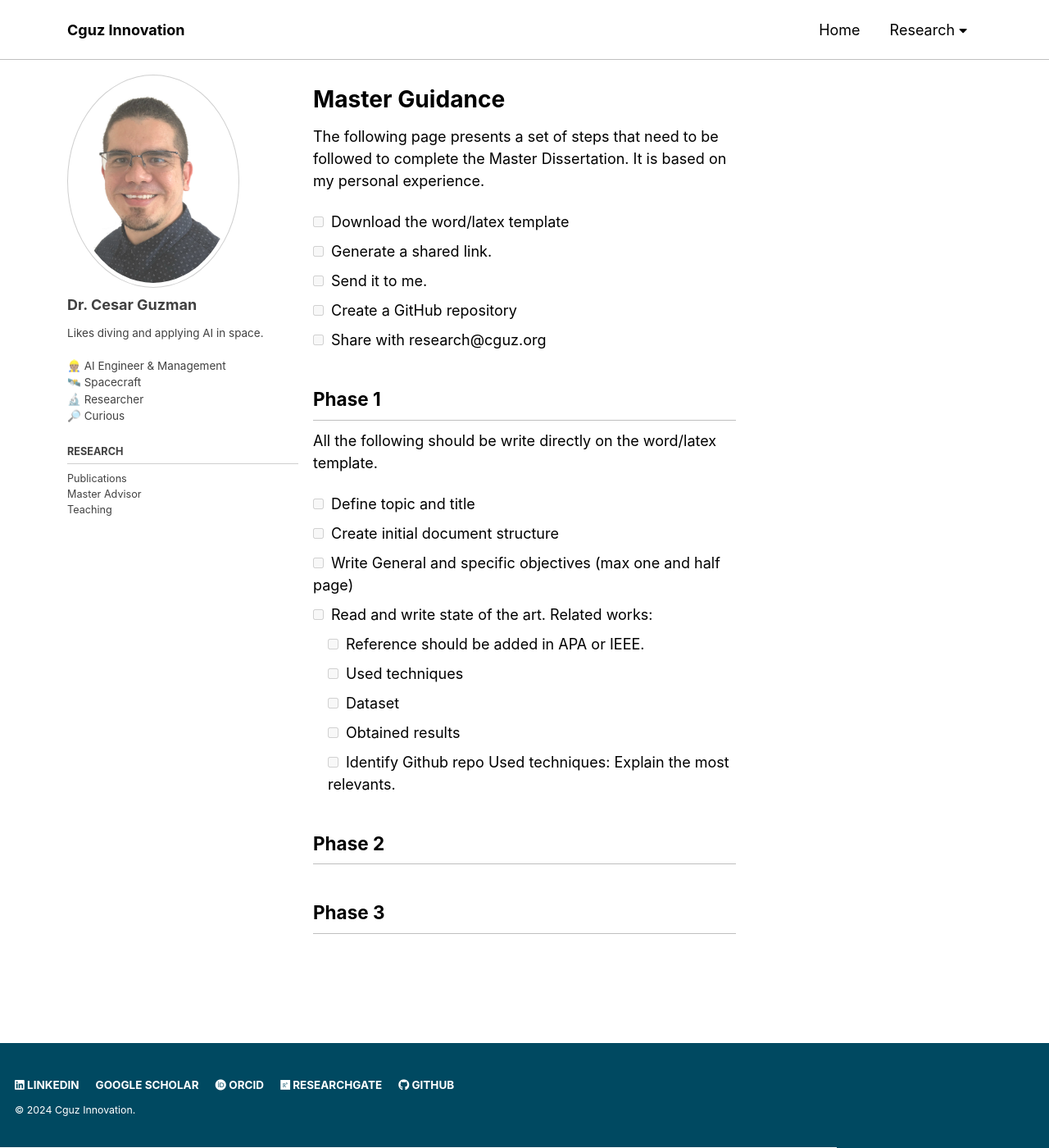
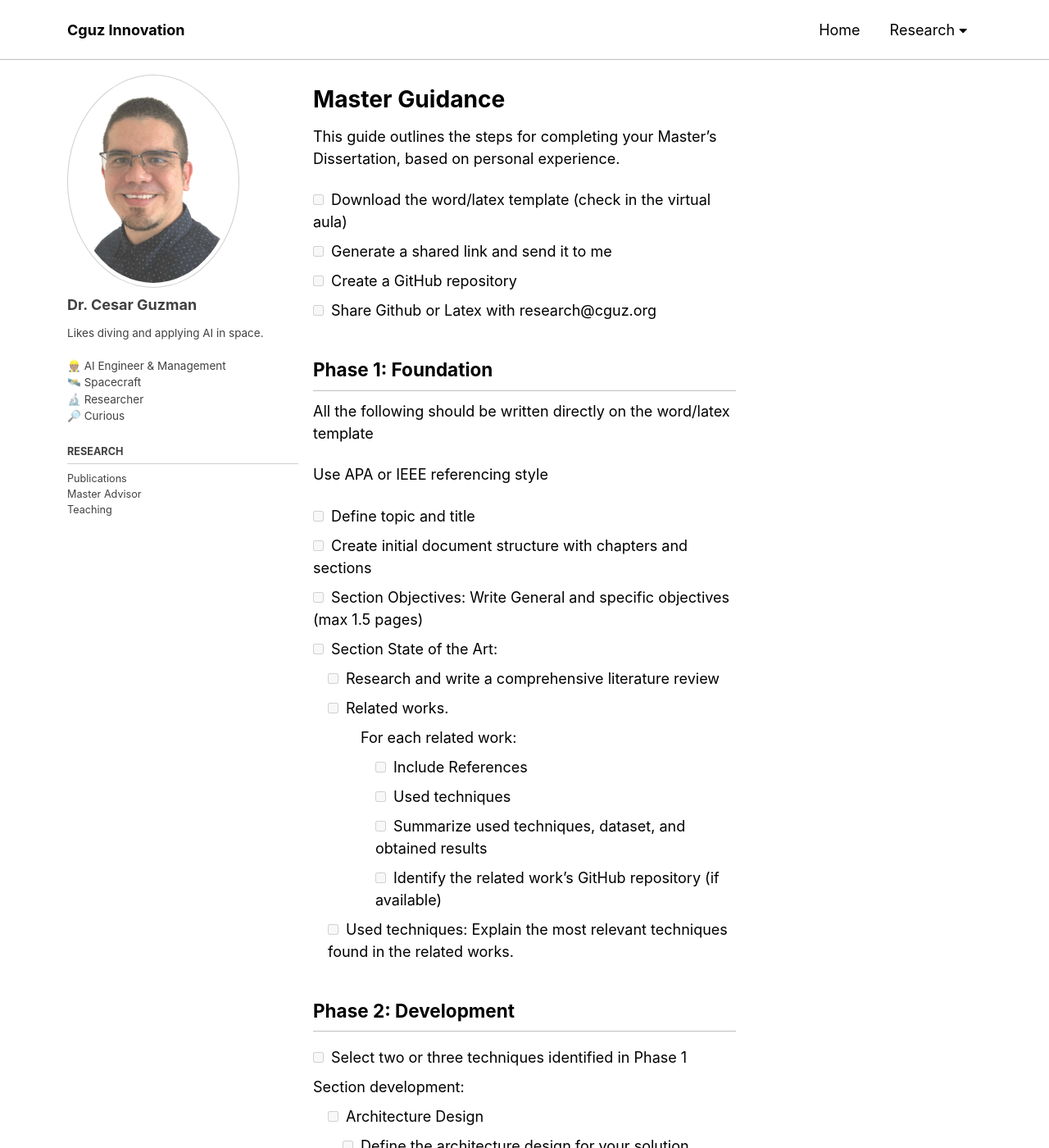
Before and after one commit to cguz/cguz.github.io, a Jekyll site: the page built from site/research/guidance.md, in a window 1280 px wide and 1400 px high. Shown: the whole window at 82% size. Built offline with Jekyll 4.4.1, drawn with Linux system fonts in a browser that asks for light colours; cached includes are drawn as plain includes; some of the changed text lies outside the part shown.

Commit message:
Guidance

```diff
--- a/site/research/guidance.md
+++ b/site/research/guidance.md
@@ -12,31 +12,48 @@ sidebar:
 
 # Master Guidance
 
-The following page presents a set of steps that need to be followed to complete the Master Dissertation. It is based on my personal experience.
+This guide outlines the steps for completing your Master's Dissertation, based on personal experience.
 
-- [ ] Download the word/latex template
-- [ ] Generate a shared link.
-- [ ] Send it to me.
+- [ ] Download the word/latex template (check in the virtual aula)
+- [ ] Generate a shared link and send it to me
 - [ ] Create a GitHub repository
-- [ ] Share with research@cguz.org
+- [ ] Share Github or Latex with research@cguz.org
 
-## Phase 1
+## Phase 1: Foundation
 
-All the following should be write directly on the word/latex template.
+All the following should be written directly on the word/latex template
+
+- Use APA or IEEE referencing style
 
 - [ ] Define topic and title
-- [ ] Create initial document structure
-- [ ] Write General and specific objectives (max one and half page)
-- [ ] Read and write state of the art.
-  Related works:
-  - [ ] Reference should be added in APA or IEEE.
-  - [ ] Used techniques
-  - [ ] Dataset
-  - [ ] Obtained results
-  - [ ] Identify Github repo
-  Used techniques: Explain the most relevants.
+- [ ] Create initial document structure with chapters and sections
+- [ ] Section Objectives: Write General and specific objectives (max 1.5 pages)
+- [ ] Section State of the Art:
+  - [ ] Research and write a comprehensive literature review
+  - [ ] Related works.
+    - For each related work:
+      - [ ] Include References
+      - [ ] Used techniques
+      - [ ] Summarize used techniques, dataset, and obtained results
+      - [ ] Identify the related work's GitHub repository (if available)
+  - [ ] Used techniques: Explain the most relevant techniques found in the related works.
 
-## Phase 2
+## Phase 2: Development
 
+- [ ] Select two or three techniques identified in Phase 1
+- Section development:
+  - [ ] Architecture Design
+    - [ ] Define the architecture design for your solution
+    - [ ] Write the architecture design
+    - [ ] Implement the architecture design
+  - [ ] Refine section development, if necessary.
+- [ ] Section Introduction: Start writting
+- [ ] Section Results:
+  - [ ] Include any training/evaluation image or table (Do not write the results yet).
 
-## Phase 3
+## Phase 3: Results
+
+- [ ] Write Section Results
+- [ ] Finish Section Introduction
+- [ ] Write Section Conclusions
+- [ ] Write Abstract in Spanish and English
```
